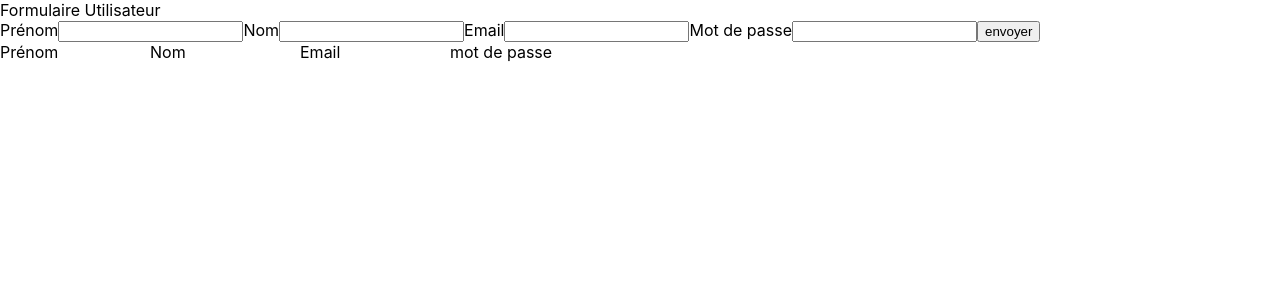
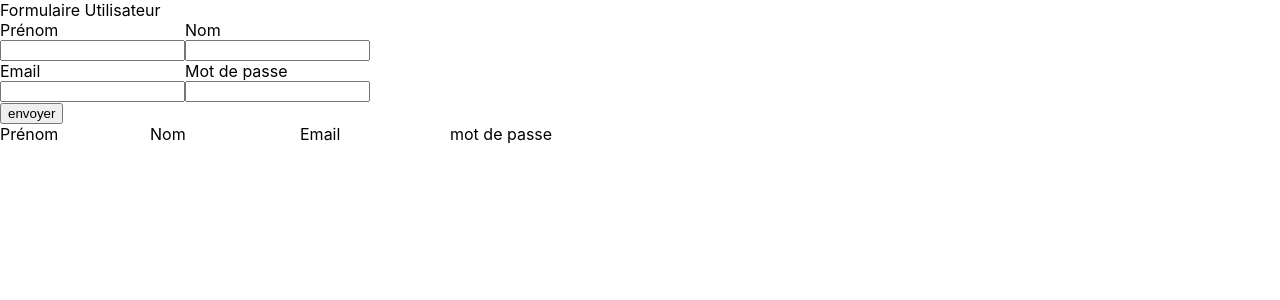
Before and after one commit to simonlc76100/crud, a React (Create React App) app: page / in a window 1280 px wide. Shown: the top 300 px of the page. Built offline with nearby package versions, Linux system fonts and the light colour scheme; data requests are answered from the project's data file.

Commit message:
update basic css

```diff
--- a/src/App.css
+++ b/src/App.css
@@ -11,6 +11,14 @@ p{
     display: flex;
 }
 
-.container-UserList p{
+.userlist-container p{
     min-width: 150px;
 }
+
+.section{
+    display:flex
+}
+
+.input-container input{
+    display: block;
+}
--- a/src/App.js
+++ b/src/App.js
@@ -4,9 +4,9 @@ import UserList from "./components/UserList";
 
 export default function App() {
   return (
-    <>
+    <div className="app-container">
       <Form />
       <UserList />
-    </>
+    </div>
   );
 }
--- a/src/components/Form.js
+++ b/src/components/Form.js
@@ -48,26 +48,37 @@ export default function App() {
 
   return (
     <>
-      <div className="container-form">
+      <div className="form-container">
         <div className="title">Formulaire Utilisateur</div>
         <form className="user-form" onSubmit={handleSubmit}>
+          <div className="section">
+            <div className="input-container">
               <label>
                 Prénom
                 <input type="text" name="firstname" value={firstname} onChange={handleChange} />
               </label>
+            </div>
+            <div className="input-container">
               <label>
                 Nom
                 <input type="text" name="lastname" value={lastname} onChange={handleChange} />
               </label>
+            </div>
+          </div>
+          <div className="section">
+            <div className="input-container">
               <label>
                 Email
                 <input type="email" name="email" value={email} onChange={handleChange} />
               </label>
+            </div>
+            <div className="input-container">
               <label>
                 Mot de passe
                 <input type="password" name="password" value={password} onChange={handleChange} />
               </label>
-
+            </div>
+          </div>
           <button type="submit">envoyer</button>
         </form>
       </div>
--- a/src/components/UserList.js
+++ b/src/components/UserList.js
@@ -14,7 +14,7 @@ export default function UserList() {
   }, []);
 
   return (
-    <div className="container-UserList">
+    <div className="userlist-container">
       <div className="titles">
         <p>Prénom</p>
         <p>Nom</p>
--- a/src/index.css
+++ b/src/index.css
@@ -1,5 +1,8 @@
-body{
+body, html{
   margin: 0;
+  padding: 0;
+  width: 100%;
+  height: 100%;
   font-family: -apple-system, BlinkMacSystemFont, 'Segoe UI', 'Roboto', 'Oxygen',
     'Ubuntu', 'Cantarell', 'Fira Sans', 'Droid Sans', 'Helvetica Neue',
     sans-serif;
```
Lines whose indentation alone changed are shown as unchanged.
